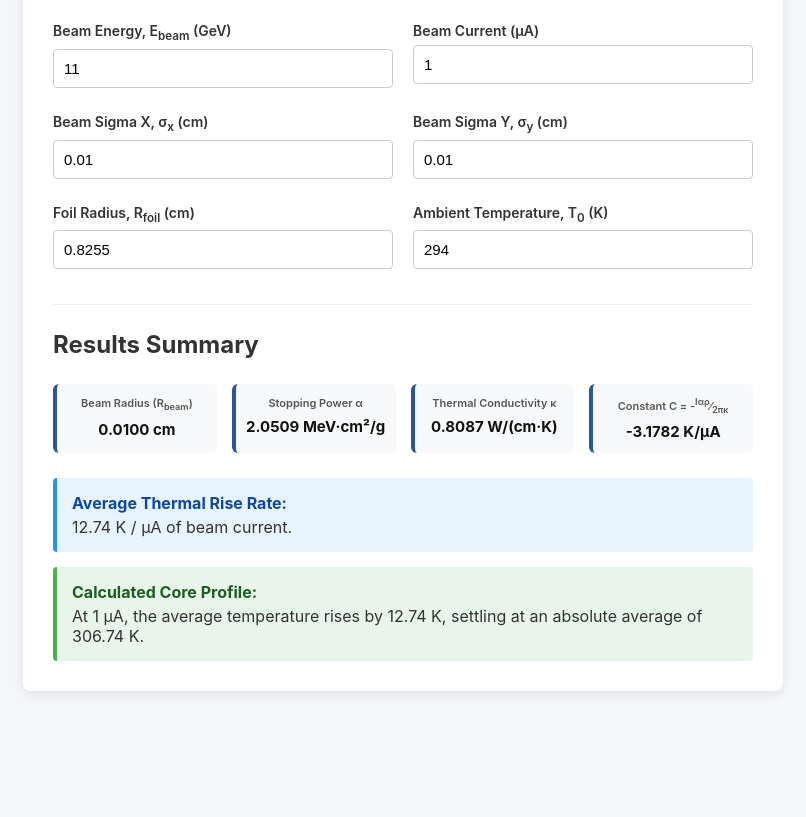
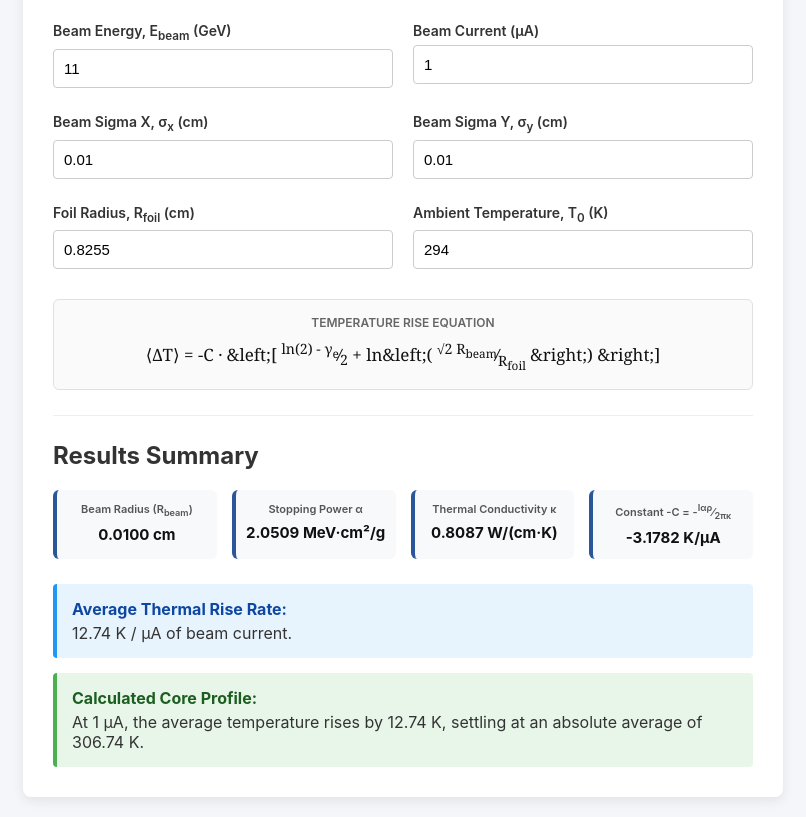
Before and after one commit to jonesdc76/mollerpol_foil_heating_calculator, a plain HTML site: page index.html in a window 1280 px wide. Shown: the part 118-935 px from the top of the page, without its empty margins (237-1043 px from the left). Before the commit the page ends 829 px from the top, so only its background shows below. Drawn offline with Linux system fonts and the light colour scheme.

Commit message:
Enhance equation display and update constant labels
Added styling for equation display and updated constants.

```diff
--- a/index.html
+++ b/index.html
@@ -63,12 +63,35 @@
       box-sizing: border-box;
       font-size: 15px;
     }
-    /* Updated to 4 columns to fit R_beam and parameters */
+    /* Equation display styling */
+    .formula-box {
+      background: #fafafa;
+      border: 1px solid #e0e0e0;
+      border-radius: 6px;
+      padding: 15px;
+      text-align: center;
+      margin-top: 20px;
+      margin-bottom: 20px;
+    }
+    .formula-title {
+      font-size: 12px;
+      font-weight: 600;
+      text-transform: uppercase;
+      color: #666;
+      margin-bottom: 8px;
+    }
+    .formula-expression {
+      font-family: "Georgia", "Times New Roman", serif;
+      font-size: 17px;
+      color: #111;
+      line-height: 1.6;
+    }
+    /* Results grid styling */
     .results-grid {
       display: grid;
       grid-template-columns: repeat(2, 1fr);
       gap: 15px;
-      margin-top: 25px;
+      margin-top: 20px;
       margin-bottom: 25px;
     }
     @media (min-width: 550px) {
@@ -164,6 +187,13 @@
     </div>
   </div>
 
+  <div class="formula-box">
+    <div class="formula-title">Temperature Rise Equation</div>
+    <div class="formula-expression">
+      &langle;&Delta;T&rangle; = -C &middot; &left;[ <sup>ln(2) - &gamma;<sub>e</sub></sup>&frasl;<sub>2</sub> + ln&left;( <sup>&radic;2 R<sub>beam</sub></sup>&frasl;<sub>R<sub>foil</sub></sub> &right;) &right;]
+    </div>
+  </div>
+
   <hr>
 
   <h2>Results Summary</h2>
@@ -181,7 +211,7 @@
       <div class="metric-value" id="out_kappa">-</div>
     </div>
     <div class="metric-card">
-      <div class="metric-label">Constant C = -<sup>I&alpha;&rho;</sup>&frasl;<sub>2&pi;&kappa;</sub></div>
+      <div class="metric-label">Constant -C = -<sup>I&alpha;&rho;</sup>&frasl;<sub>2&pi;&kappa;</sub></div>
       <div class="metric-value" id="out_c">-</div>
     </div>
   </div>
@@ -224,16 +254,16 @@
     // 2. Temperature-dependent thermal conductivity kappa(T)
     const kappa = 1.2892 - 0.002046 * T0 + 1.4e-6 * Math.pow(T0, 2);
 
-    // 3. Scale factor C constant (Kelvin per microampere)
+    // 3. Scale factor C constant (Negative constant in Kelvin per microampere)
     const rho = 7.874; // g/cm^3
-    const C_const = -(rho * alpha) / (2 * Math.PI * kappa);
+    const C_const = - (rho * alpha) / (2 * Math.PI * kappa);
 
     // 4. Formula implementation
     const gamma_e = 0.5772156649;
     const term1 = (Math.log(2) - gamma_e) / 2;
     const term2 = Math.log((Math.sqrt(2) * R_beam) / R_foil);
 
-    const avg_dT_per_uA = C_const * (term1 + term2);
+    const avg_dT_per_uA = Math.abs(C_const * (term1 + term2));
     const total_dT = avg_dT_per_uA * I_beam;
     const final_temp = T0 + total_dT;
 
```
